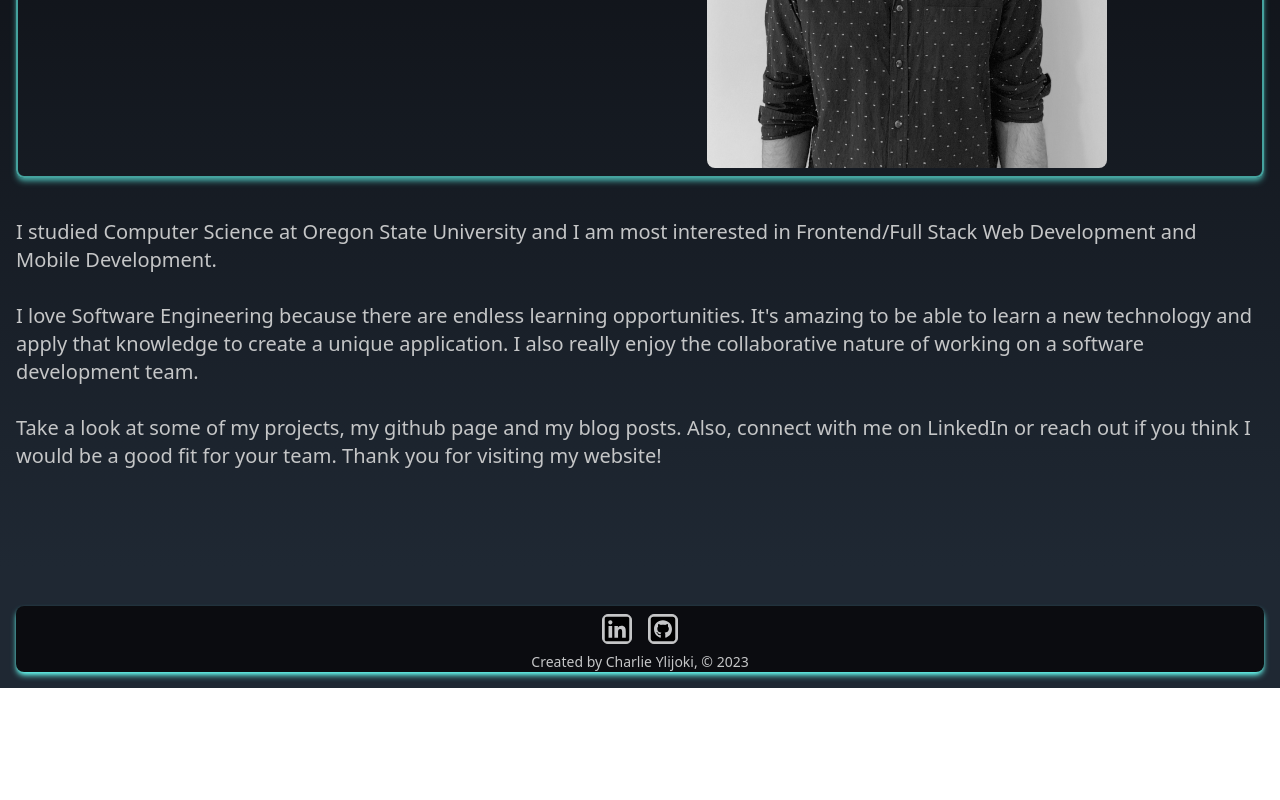
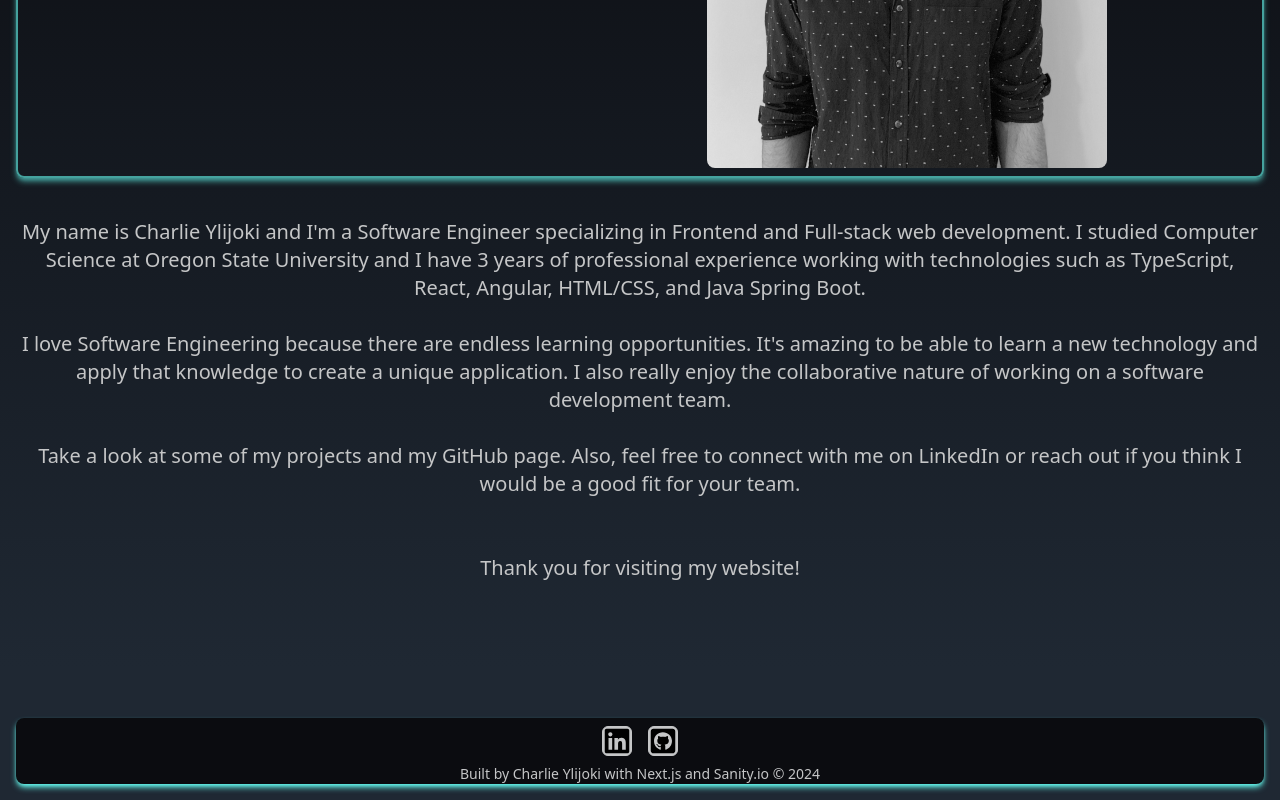
Before and after one commit to ylijokic/Updated-Portfolio, a Next.js app: page / in a window 1280 px wide. Shown: the part 531-1331 px from the top of the page. Before the commit the page ends 1219 px from the top, so only its background shows below. Built offline with nearby package versions, Linux system fonts and the light colour scheme.

Commit message:
Update About Me Page and Footer

```diff
--- a/app/(site)/layout.tsx
+++ b/app/(site)/layout.tsx
@@ -77,7 +77,7 @@ export default function RootLayout({
               </Link>
             </div>
             <p className='text-sm text-light'>
-              Created by Charlie Ylijoki, © 2023
+              Built by Charlie Ylijoki with Next.js and Sanity.io © 2024
             </p>
           </div>
         </footer>
--- a/app/(site)/page.tsx
+++ b/app/(site)/page.tsx
@@ -21,10 +21,9 @@ export default async function Home() {
             className='rounded-lg'
           />
         </div>
-        <p className='py-10 text-xl text-light'>
-          I studied Computer Science at Oregon State University and I am most
-          interested in Frontend/Full Stack Web Development and Mobile
-          Development.
+        <p className='py-10 text-xl text-light text-center'>
+          My name is Charlie Ylijoki and I'm a Software Engineer specializing in Frontend and Full-stack web development.
+          I studied Computer Science at Oregon State University and I have 3 years of professional experience working with technologies such as TypeScript, React, Angular, HTML/CSS, and Java Spring Boot.
           <br />
           <br />
           I love Software Engineering because there are endless learning
@@ -34,9 +33,13 @@ export default async function Home() {
           team.
           <br />
           <br />
-          Take a look at some of my projects, my github page and my blog posts.
-          Also, connect with me on LinkedIn or reach out if you think I would be
-          a good fit for your team. Thank you for visiting my website!
+          Take a look at some of my projects and my GitHub page.
+          Also, feel free to connect with me on LinkedIn or reach out if you think I would be
+          a good fit for your team.
+          <br />
+          <br />
+          <br />
+          Thank you for visiting my website!
         </p>
       </div>
     </div>
--- a/app/(site)/projects/[project]/page.tsx
+++ b/app/(site)/projects/[project]/page.tsx
@@ -13,11 +13,11 @@ export default async function Project({ params }: Props) {
 
   return (
     <div className='container mx-auto py-20'>
-      <header className='flex items-center justify-between'>
-        <h1 className='mt-2 border-b-2 border-blue text-3xl font-bold text-light'>
+      <header className='flex flex-wrap items-center justify-between'>
+        <h1 className='mt-2 mb-2 border-b-2 border-blue text-3xl font-bold text-light'>
           {project.name}
         </h1>
-        <div className='items-center space-x-4 md:flex'>
+        <div className='items-center space-x-4 md:flex py-2'>
           <Link
             className='rounded-lg border border-light p-2 text-lg text-light transition hover:border-blue hover:shadow-md hover:shadow-teal'
             href={project.url}
--- a/sanity.config.ts
+++ b/sanity.config.ts
@@ -7,7 +7,7 @@ const config = defineConfig({
   projectId: 'cxq2tyew',
   dataset: 'production',
   title: 'My Personal Website',
-  apiVersion: '2023-12-10',
+  apiVersion: '2024-01-06',
   basePath: '/admin',
   plugins: [deskTool()],
   schema: { types: schemas },
--- a/sanity/config/client-config.ts
+++ b/sanity/config/client-config.ts
@@ -1,7 +1,7 @@
 const config = {
   projectId: 'cxq2tyew',
   dataset: 'production',
-  apiVersion: '2023-12-15',
+  apiVersion: '2024-01-06',
 };
 
 export default config;
```
